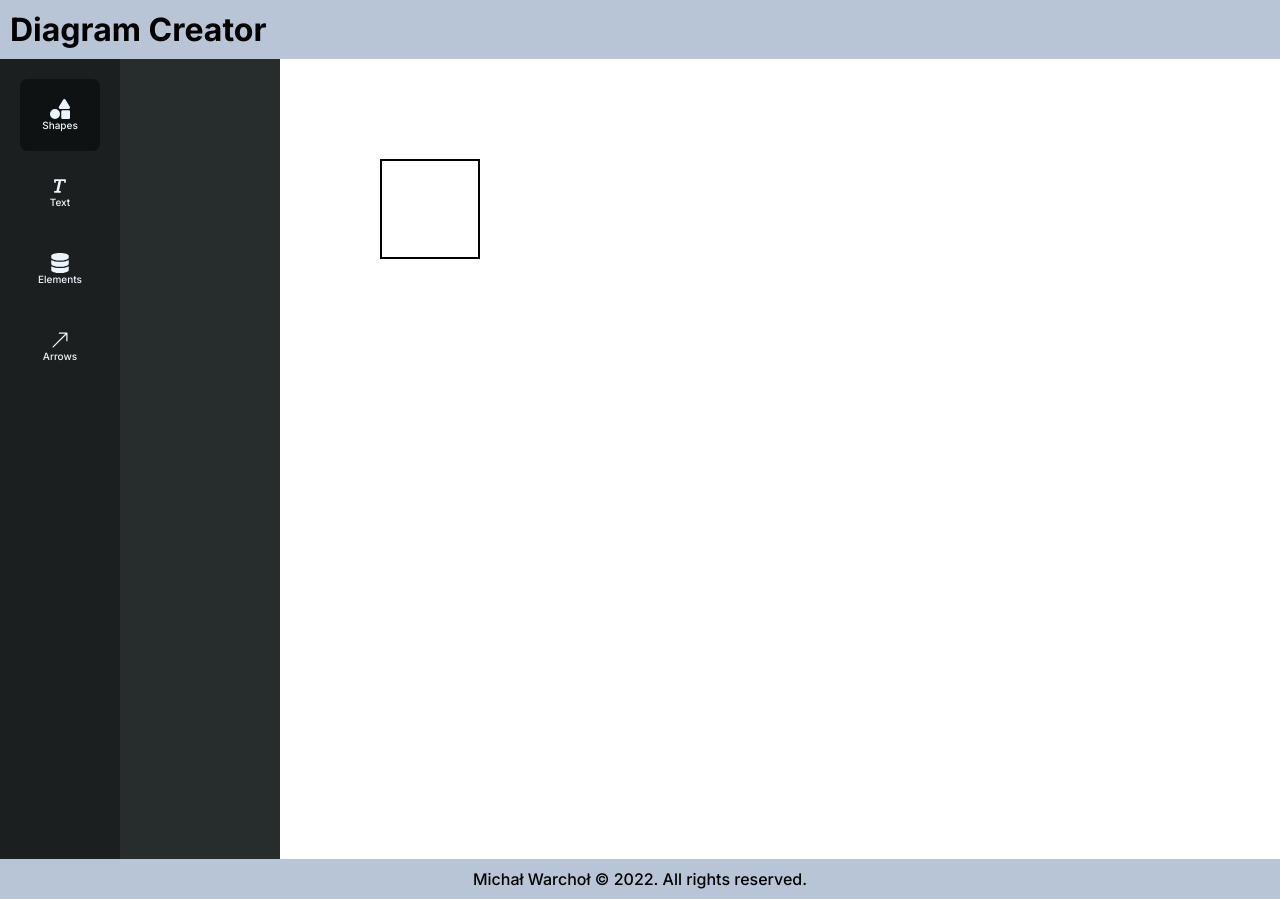
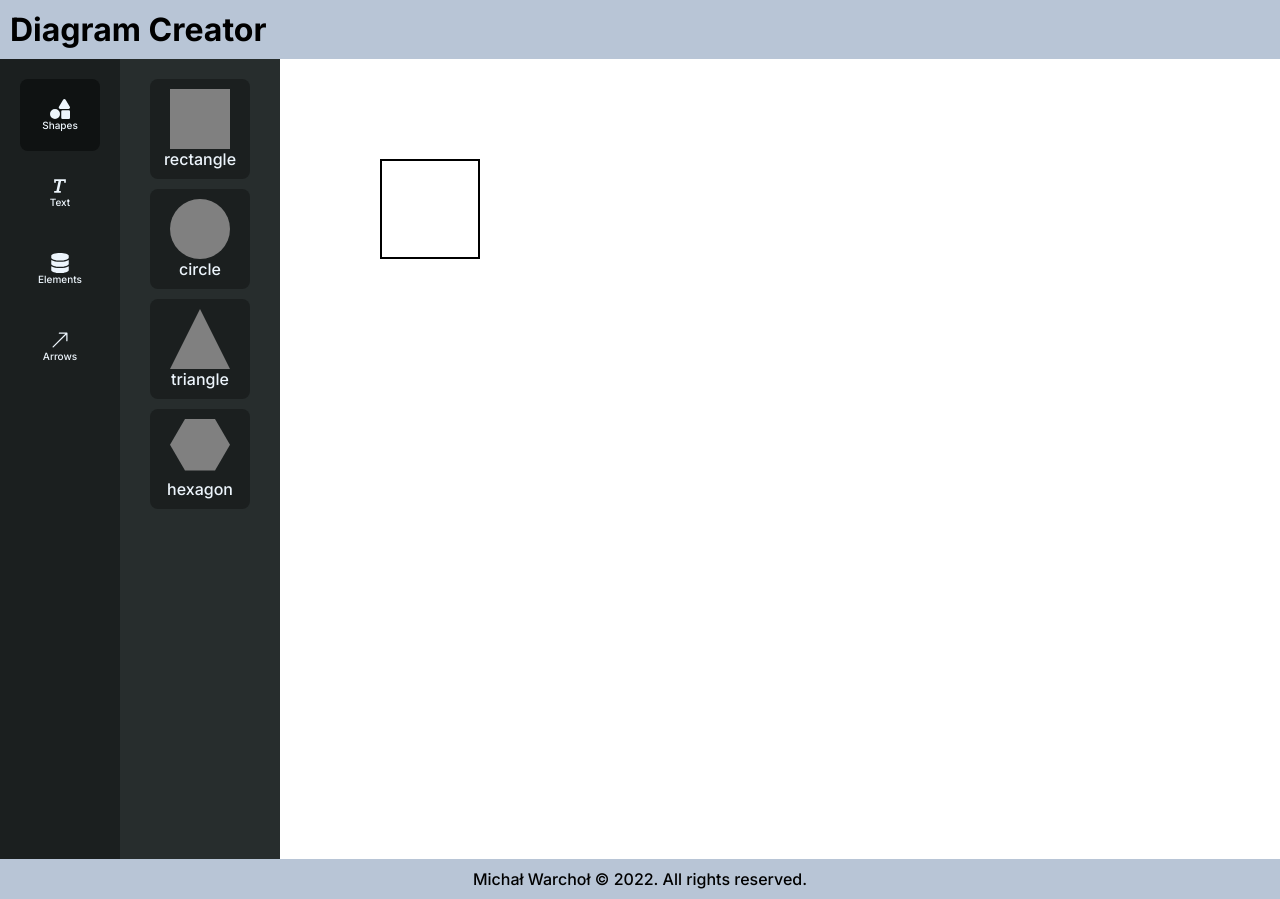
Before and after one commit to michalwarchol/diagram-creator, a Next.js app: page /diagram in a window 1280 px wide. Built offline with nearby package versions, Linux system fonts and the light colour scheme.

Commit message:
:diamond_shape_with_a_dot_inside: Create choosable elements of shapes category

```diff
--- /dev/null
+++ b/components/ElementInstance/ElementInstance.module.scss
@@ -0,0 +1,27 @@
+@import "../../styles/variables.module.scss";
+
+.elementInstance {
+    padding: 10px 0;
+    background-color: darken($color: $charlestonGreen, $amount: 5);
+    color: $aliceBlue;
+    border-radius: 8px;
+    width: 100px;
+    cursor: pointer;
+    margin-bottom: 10px;
+
+    &:hover{
+        background-color: lighten($color: $charlestonGreen, $amount: 5);
+    }
+
+    .element{
+        padding: 10px 20px;
+        height: 60px;
+        display: flex;
+        align-items: center;
+        justify-content: center;
+    }
+    p {
+        text-align: center;
+        margin: 0;
+    }
+}
--- /dev/null
+++ b/components/ElementInstance/ElementInstance.tsx
@@ -0,0 +1,54 @@
+import React, { ReactNode } from "react";
+import { connect } from "react-redux";
+import { Dispatch } from "redux";
+import {
+  Actions,
+  BaseElementProperties,
+  ElementUnitProps,
+  State,
+} from "../../redux/types";
+import styles from "./ElementInstance.module.scss";
+
+interface Props {
+  title: string;
+  C: React.FC<ElementUnitProps>;
+  children?: ReactNode;
+  elementsCounter: number;
+  addElement(element: BaseElementProperties): void;
+}
+
+const ElementInstance: React.FC<Props> = ({
+  title,
+  elementsCounter,
+  C,
+  addElement,
+  children,
+}) => {
+  let h = title == "hexagon" ? 87 : 100;
+
+  const onClick = () => {
+    addElement({ id: elementsCounter, C, height: h });
+  };
+
+  return (
+    <div className={styles.elementInstance} onClick={onClick}>
+      <div className={styles.element}>{children}</div>
+      <p>{title}</p>
+    </div>
+  );
+};
+
+const mapStateToProps = (state: State) => {
+  return {
+    elementsCounter: state.elementsCounter,
+  };
+};
+
+const mapDispatchToProps = (dispatch: Dispatch<Actions>) => {
+  return {
+    addElement: (element: BaseElementProperties) =>
+      dispatch({ type: "addElement", element }),
+  };
+};
+
+export default connect(mapStateToProps, mapDispatchToProps)(ElementInstance);
--- /dev/null
+++ b/components/ElementUnit/Circle.tsx
@@ -0,0 +1,14 @@
+import React from "react";
+import { ElementUnitProps } from "../../redux/types";
+
+const Circle: React.FC<ElementUnitProps> = ({ h, w, color }) => {
+  return (
+    <circle
+      cx={(w / 2).toString()}
+      cy={(h / 2).toString()}
+      r={(h / 2).toString()}
+      fill={color}
+    />
+  );
+};
+export default Circle;
--- /dev/null
+++ b/components/ElementUnit/ElementUnit.tsx
@@ -0,0 +1,18 @@
+import React from 'react'
+import { ElementUnitProps } from '../../redux/types';
+
+interface Props {
+    C: React.FC<ElementUnitProps>
+    w?: number;
+    h?: number;
+    color?: string;
+}
+
+const ElementUnit:React.FC<Props> = ({C, w, h, color}) => {
+    return(
+        <svg height={h||94} width={w||94}>
+            <C w={w||94} h={h||94} color={color||"red"} />
+        </svg>
+    )
+}
+export default ElementUnit;
--- /dev/null
+++ b/components/ElementUnit/Hexagon.tsx
@@ -0,0 +1,18 @@
+import React from 'react'
+import { ElementUnitProps } from '../../redux/types';
+
+
+const Hexagon:React.FC<ElementUnitProps> = ({h, w, color}) => {
+    let hh = w*0.86;
+    let points = "";
+    points+=(2*w/8)+",0";
+    points+=" "+(6*w/8)+",0";
+    points+=" "+w+","+(hh/2);
+    points+=" "+(6*w/8)+","+hh;
+    points+=" "+(2*w/8)+","+hh;
+    points+=" 0,"+(hh/2);
+    return(
+        <polygon points={points} fill={color} />
+    )
+}
+export default Hexagon;
--- /dev/null
+++ b/components/ElementUnit/Rectangle.tsx
@@ -0,0 +1,9 @@
+import React from 'react'
+import { ElementUnitProps } from '../../redux/types';
+
+const Rectangle:React.FC<ElementUnitProps> = ({h, w, color}) => {
+    return(
+        <rect x="0" y="0" height={h} width={w} fill={color} />
+    )
+}
+export default Rectangle;
--- /dev/null
+++ b/components/ElementUnit/Triangle.tsx
@@ -0,0 +1,15 @@
+import React from 'react'
+import { ElementUnitProps } from '../../redux/types';
+
+const Triangle:React.FC<ElementUnitProps> = ({h, w, color}) => {
+
+    let points = "";
+    points+="0,"+h;
+    points+=" "+(w/2)+",0";
+    points+=" "+h+","+w;
+
+    return(
+        <polygon points={points} fill={color} />
+    )
+}
+export default Triangle;
--- /dev/null
+++ b/components/ElementsGroup/ElementsGroup.module.scss
@@ -0,0 +1,10 @@
+.elementsGroup {
+    margin-top: 20px;
+
+    .elementsGroupInner {
+        display: flex;
+        flex-wrap: wrap;
+        justify-content: space-around;
+        align-items: center;
+    }
+}
--- /dev/null
+++ b/components/ElementsGroup/ElementsGroup.tsx
@@ -0,0 +1,48 @@
+import React from "react";
+import styles from "./ElementsGroup.module.scss";
+import { connect } from "react-redux";
+import { ElementUnitProps, Selector, State } from "../../redux/types";
+import ElementInstance from "../ElementInstance/ElementInstance";
+import data from "./elements.json";
+import ElementUnit from "../ElementUnit/ElementUnit";
+import Circle from "../ElementUnit/Circle";
+import Rectangle from "../ElementUnit/Rectangle";
+import Triangle from "../ElementUnit/Triangle";
+import Hexagon from "../ElementUnit/Hexagon";
+
+interface Props {
+  selector: Selector;
+}
+
+const components: Record<string, React.FC<ElementUnitProps>> = {
+  rectangle: Rectangle,
+  circle: Circle,
+  triangle: Triangle,
+  hexagon: Hexagon,
+};
+
+const ElementsGroup: React.FC<Props> = ({ selector }) => {
+  return (
+    <div className={styles.elementsGroup}>
+      <div className={styles.elementsGroupInner}>
+        {data[selector].elements.map((elem, index) => (
+          <ElementInstance
+            title={elem.name}
+            key={index}
+            C={components[elem.name]}
+          >
+            <ElementUnit C={components[elem.name]} w={60} h={60} color="gray" />
+          </ElementInstance>
+        ))}
+      </div>
+    </div>
+  );
+};
+
+const mapStateToProps = (state: State) => {
+  return {
+    selector: state.selector,
+  };
+};
+
+export default connect(mapStateToProps)(ElementsGroup);
--- /dev/null
+++ b/components/ElementsGroup/elements.json
@@ -0,0 +1,61 @@
+[
+  {
+    "name": "shapes",
+    "elements": [
+        {
+            "name": "rectangle"
+        },
+        {
+            "name": "circle"
+        },
+        {
+            "name": "triangle"
+        },
+        {
+            "name": "hexagon"
+        }
+    ]
+  },
+  {
+      "name": "text",
+      "elements": [
+          {
+              "name": "heading"
+          },
+          {
+              "name": "paragraph"
+          }
+      ]
+  },
+  {
+      "name": "elements",
+      "elements": [
+          {
+              "name": "database"
+          },
+          {
+              "name": "Javascript"
+          },
+          {
+              "name": "MongoDB"
+          },
+          {
+              "name": "React"
+          }
+      ]
+  },
+  {
+    "name": "arrows",
+    "elements": [
+        {
+            "name": "line"
+        },
+        {
+            "name": "one sided arrow"
+        },
+        {
+            "name": "double sided arrow"
+        }
+    ]
+  }
+]
--- a/components/ElementsSelector/ElementsSelector.tsx
+++ b/components/ElementsSelector/ElementsSelector.tsx
@@ -5,6 +5,7 @@ import { BiText } from "react-icons/bi";
 import { BsArrowUpRight } from "react-icons/bs";
 import { Selector } from "../../redux/types";
 import ElementSectionButton from "../ElementSectionButton/ElementSectionButton";
+import ElementsGroup from "../ElementsGroup/ElementsGroup";
 
 const ElementsSelector: React.FC = () => {
   return (
@@ -31,6 +32,7 @@ const ElementsSelector: React.FC = () => {
           selectorValue={Selector.ARROWS}
         />
       </div>
+      <ElementsGroup />
     </div>
   );
 };
```
Also changed, not shown: components/ElementUnit/ElementUnit.module.scss (added, +51 -0 lines).
